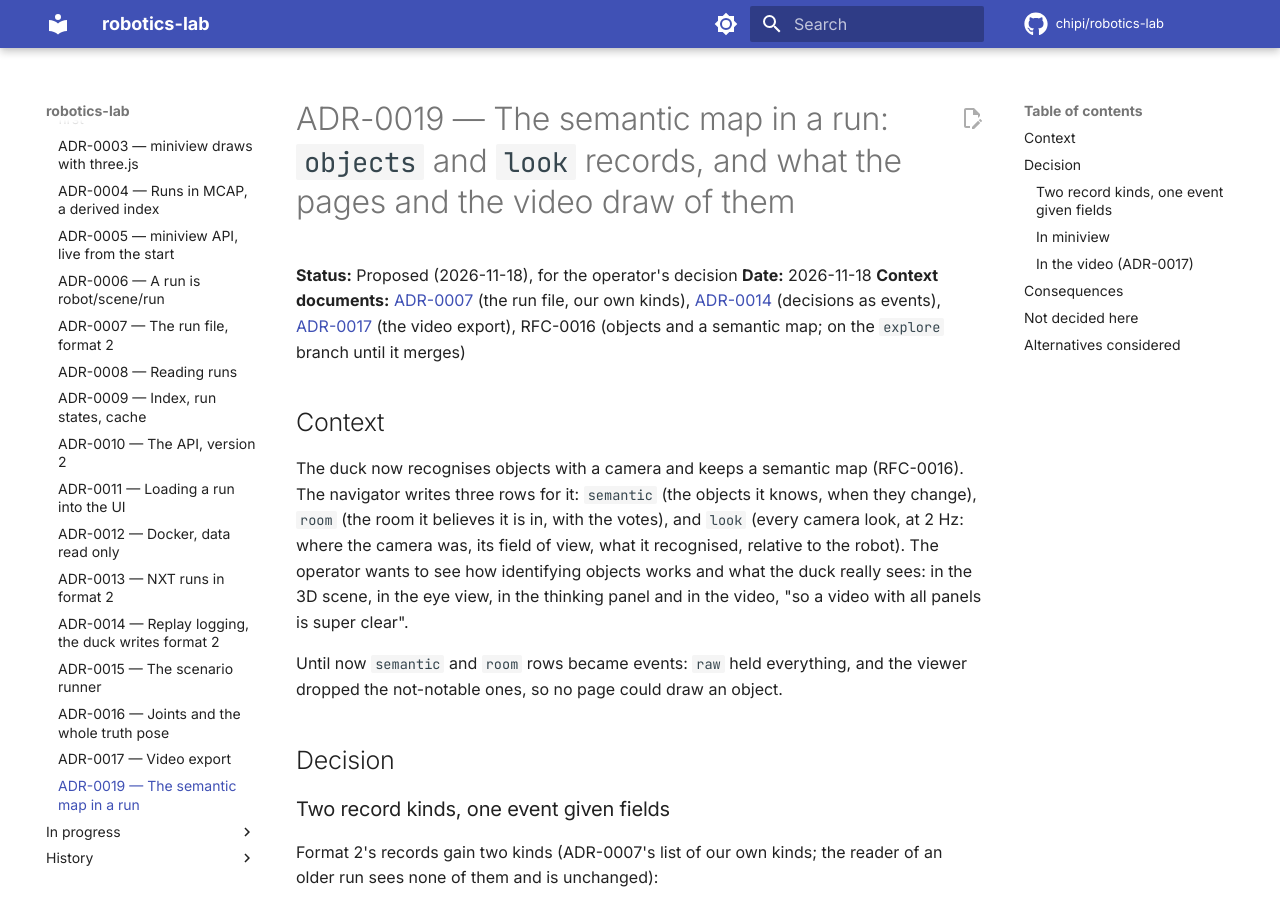
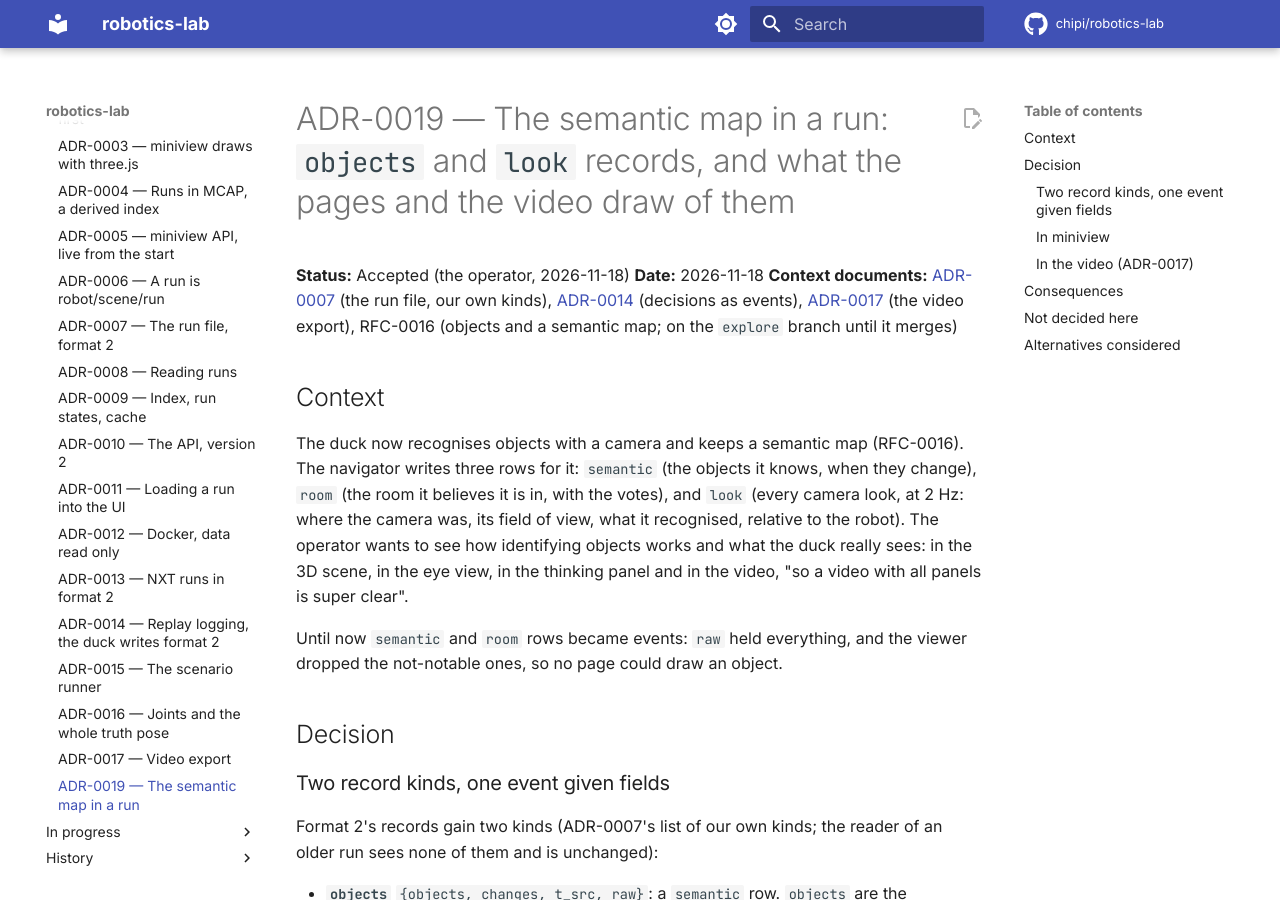
Before and after one commit to chipi/robotics-lab, an MkDocs documentation site: the page built from docs/adr/ADR-0019-semantic-map-records.md, in a window 1280 px wide and 900 px high. Built offline with MkDocs 1.6.1 and Material for MkDocs 9.7.7, drawn with Linux system fonts in a browser that asks for light colours; comment, search, counter and statistics services are not loaded.

Commit message:
docs: ADR-0019 accepted (the operator, 2026-11-18)
Co-Authored-By: Claude Opus 5.5 <noreply@anthropic.com>
Claude-Session: https://claude.ai/code/session_01DJqN6uAf3JMxzKiugKhYEb

```diff
--- a/docs/adr/ADR-0019-semantic-map-records.md
+++ b/docs/adr/ADR-0019-semantic-map-records.md
@@ -1,6 +1,6 @@
 # ADR-0019 — The semantic map in a run: `objects` and `look` records, and what the pages and the video draw of them
 
-**Status:** Proposed (2026-11-18), for the operator's decision
+**Status:** Accepted (the operator, 2026-11-18)
 **Date:** 2026-11-18
 **Context documents:** [ADR-0007](ADR-0007-run-file-format-2.md) (the run file, our own kinds),
 [ADR-0014](ADR-0014-replay-logging.md) (decisions as events), [ADR-0017](ADR-0017-video-export.md)
```
Also changed, not shown: docs/adr/README.md (+1 -1 lines).
